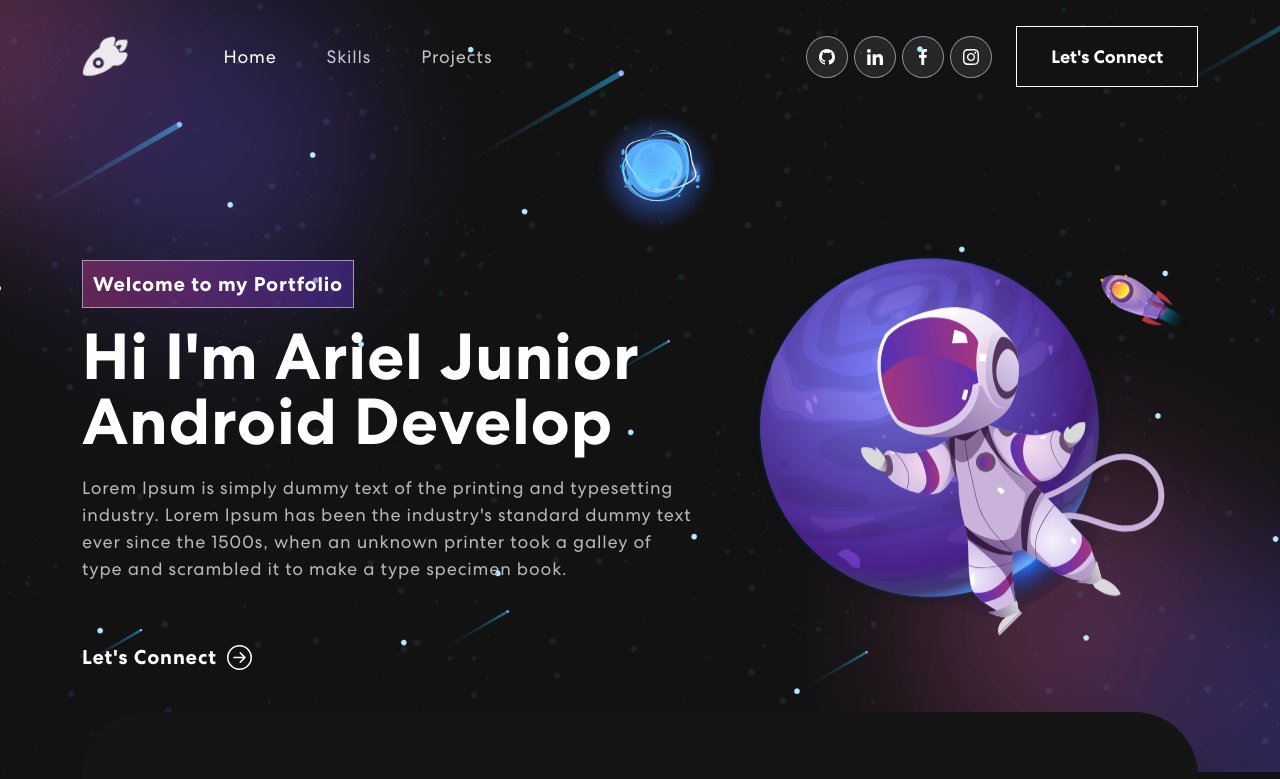
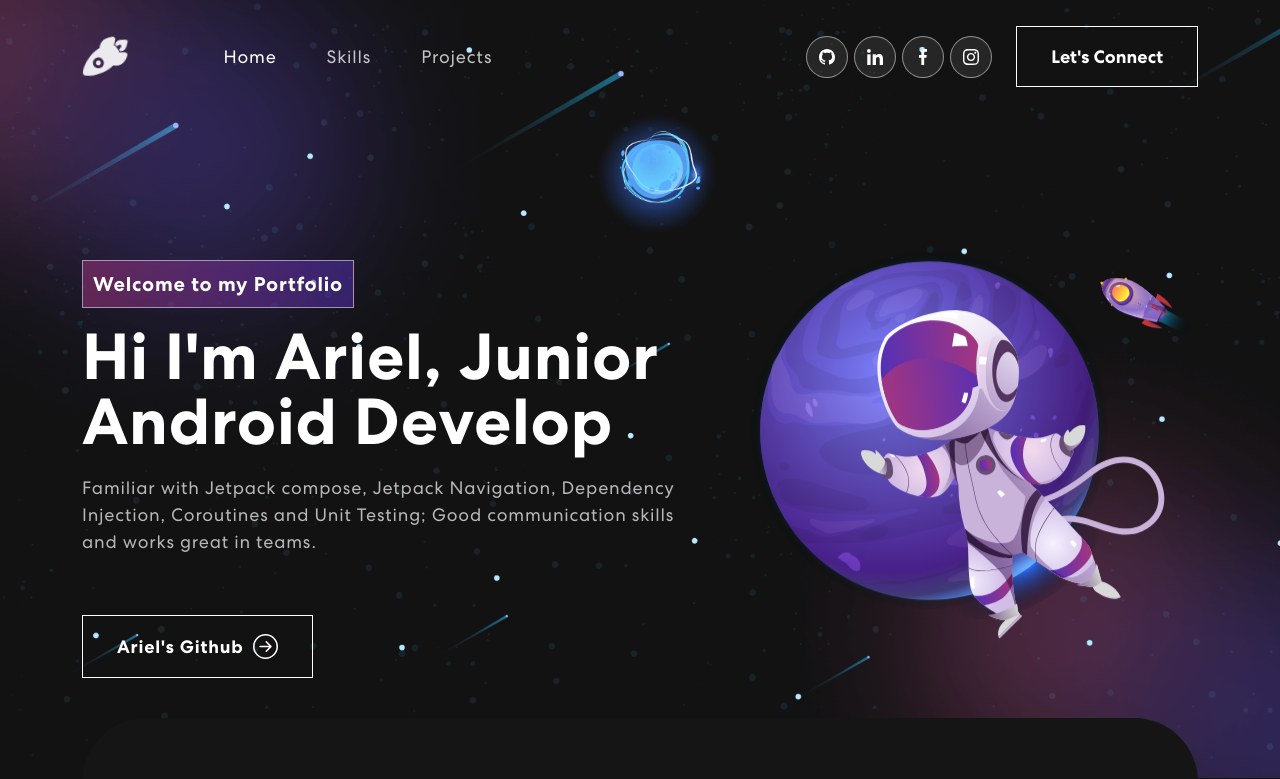
Before and after one commit to ArielWangX/Responsive_Portfolio_Website, a React (Create React App) app in the folder personal-portfolio/: page / in a window 1280 px wide. Shown: the top 779 px of the page. Built offline with nearby package versions, Linux system fonts and the light colour scheme.

Commit message:
Personalise Banner Section

```diff
--- a/personal-portfolio/src/App.css
+++ b/personal-portfolio/src/App.css
@@ -291,7 +291,7 @@ nav.navbar .navbar-toggler[aria-expanded="true"] .navbar-toggler-icon {
 .banner button:hover svg {
   margin-left: 25px;
 }
-.banner img {
+.banner .banner-image {
   animation: updown 3s linear infinite;
 }
 @keyframes updown {
@@ -304,6 +304,20 @@ nav.navbar .navbar-toggler[aria-expanded="true"] .navbar-toggler-icon {
     100% {
         transform: translateY(-20px);
     }
+}
+.banner .github-link {
+  color: inherit;
+  text-decoration: inherit;
+}
+.banner button {
+  font-weight: 700;
+  color: #fff;
+  border: 1px solid #fff;
+  padding: 18px 34px;
+  font-size: 18px;
+  position: relative;
+  background-color: transparent;
+  transition: 0.3s ease-in-out;
 }
 .txt-rotate > .wrap {
   border-right: 0.08em solid #666;
--- a/personal-portfolio/src/components/Banner.js
+++ b/personal-portfolio/src/components/Banner.js
@@ -1,15 +1,15 @@
+import "animate.css";
 import { useState, useEffect } from "react";
 import { Container, Row, Col } from "react-bootstrap";
 import { ArrowRightCircle } from "react-bootstrap-icons";
 import headerImg from "../assets/img/header-img.svg";
-import "animate.css";
 import TrackVisibility from "react-on-screen";
 import { isVisible } from "@testing-library/user-event/dist/utils";
 
 export const Banner = () => {
   const [loopNum, setLoopNum] = useState(0);
   const [isDeleting, setIsDeleting] = useState(false);
-  const toRotate = ["Junior Android Developer", "Web Developer"];
+  const toRotate = ["Junior Android Developer", "Graduate Android Developer"];
   const [text, setText] = useState("");
   const [delta, setDelta] = useState(300 - Math.random() * 100);
   const period = 2000;
@@ -53,30 +53,37 @@ export const Banner = () => {
         <Row className="align-items-center">
           <Col xs={12} md={6} xl={7}>
             <TrackVisibility>
-              {({ isVisible }) =>
+              {({ isVisible }) => (
                 <div
-                className={isVisible ? "animate__animated animate__fadeIn" : ""}
+                  className={
+                    isVisible ? "animate__animated animate__fadeIn" : ""
+                  }
                 >
                   <span className="tagline">Welcome to my Portfolio</span>
+
                   <h1>
-                  {"Hi I'm Ariel  "}
+                    {"Hi I'm Ariel,  "}
                     <span className="wrap">{text}</span>
                   </h1>
                   <p>
-                  Lorem Ipsum is simply dummy text of the printing and
-                  typesetting industry. Lorem Ipsum has been the industry's
-                  standard dummy text ever since the 1500s, when an unknown
-                  printer took a galley of type and scrambled it to make a type
-                  specimen book.
+                    Familiar with Jetpack compose, Jetpack Navigation,
+                    Dependency Injection, Coroutines and Unit Testing; Good
+                    communication skills and works great in teams.
                   </p>
-                <button onClick={() => console.log("connect")}>
-                  Let's Connect <ArrowRightCircle size={25} />
+                  <div>
+                    <a className="github-link" href="https://github.com/ArielWangX">
+                      <button>
+                        Ariel's Github
+                        <ArrowRightCircle size={25} />
                       </button>
-              </div>}
+                    </a>
+                  </div>
+                </div>
+              )}
             </TrackVisibility>
           </Col>
           <Col xs={12} md={6} xl={5}>
-            <img src={headerImg} alt="Headder Img" />
+            <img className="banner-image" src={headerImg} alt="Headder Img" />
           </Col>
         </Row>
       </Container>
```
Also changed, not shown: personal-portfolio/src/assets/img/header-github.svg (deleted). Lines whose indentation alone changed are shown as unchanged.
